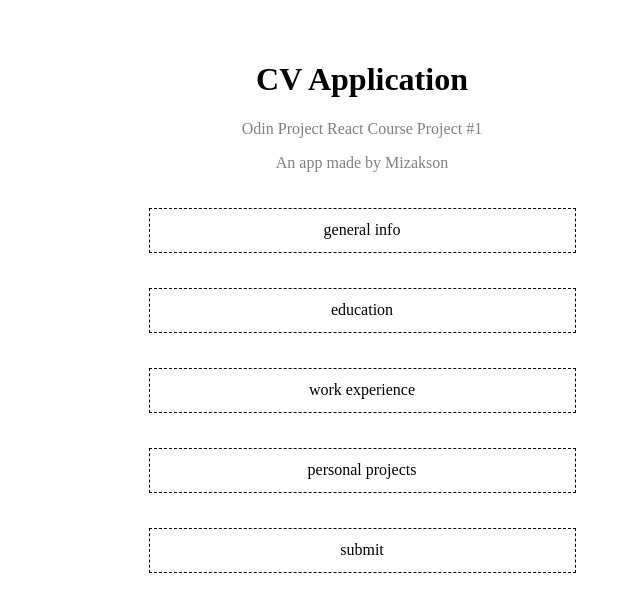
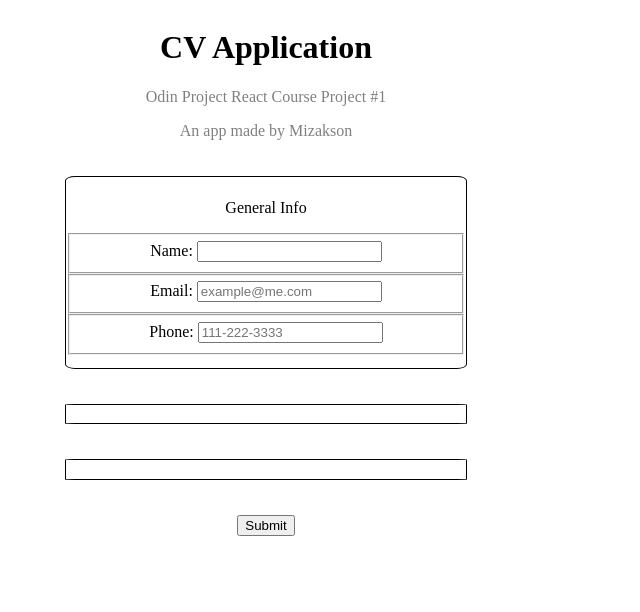
Before and after one commit to Mizakson/cv-application, a React (Vite) app: page / in a window 1280 px wide. Shown: the top 612 px of the page, without its empty margins (63-703 px from the left). Built offline with nearby package versions, Linux system fonts and the light colour scheme.

Commit message:
Create general info form section

```diff
--- a/src/components/Form.jsx
+++ b/src/components/Form.jsx
@@ -1,11 +1,24 @@
 function Form() {
     return (
         <form>
-            <section>general info</section>
-            <section>education</section>
-            <section>work experience</section>
-            <section>personal projects</section>
-            <section>submit</section>
+            <section>
+                <p className="section-title">General Info</p>
+                <fieldset>
+                    <label htmlFor="name">Name: </label>
+                    <input type="text" name="name" id="name"/>
+                </fieldset>
+                <fieldset>
+                    <label htmlFor="email">Email: </label>
+                    <input type="email" name="email" id="email" placeholder="example@me.com"/>
+                </fieldset>
+                <fieldset>
+                    <label htmlFor="phone-number">Phone: </label>
+                    <input type="tel" name="phone-number" id="phone-number" placeholder="111-222-3333"/>
+                </fieldset>
+            </section>
+            <section></section>
+            <section></section>
+            <button type="submit">Submit</button>
         </form>
     )
 }
--- a/src/styles/index.css
+++ b/src/styles/index.css
@@ -1,6 +1,5 @@
 body {
-    padding: 2.5%;
-    margin-left: 15%;
+    margin-left: 10%;
     display: flex;
 }
 
@@ -35,7 +34,34 @@ form {
 
 form > section {
     text-align: center;
-    border: 1px dashed black;
+    border: 1px solid black;
+    border-radius: 2.5%;
+    padding-top: 2.5%;
+    padding-bottom: 5%;
     width: 400px;
-    padding: 5%;
+    /* padding: 5%; */
 }
+
+.form-top {
+    display: flex;
+    align-items: center;
+    justify-content: center;
+    border-bottom: 1px solid black;
+    margin-bottom: 5%;
+    padding-bottom: 2.5%;
+}
+
+.form-top > button {
+    margin-left: 35%;
+}
+
+.form-title {
+    font-style: italic;
+}
+
+.form-bottom {
+    display: flex;
+    flex-direction: column;
+    align-items: center;
+    justify-content: center;
+}
```
